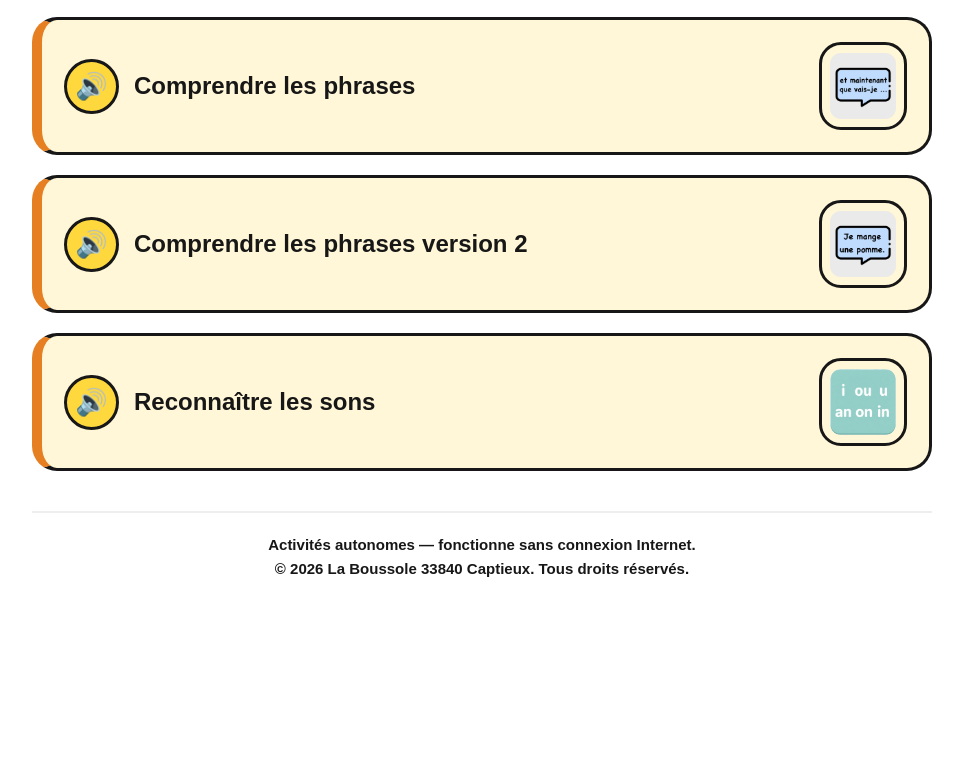
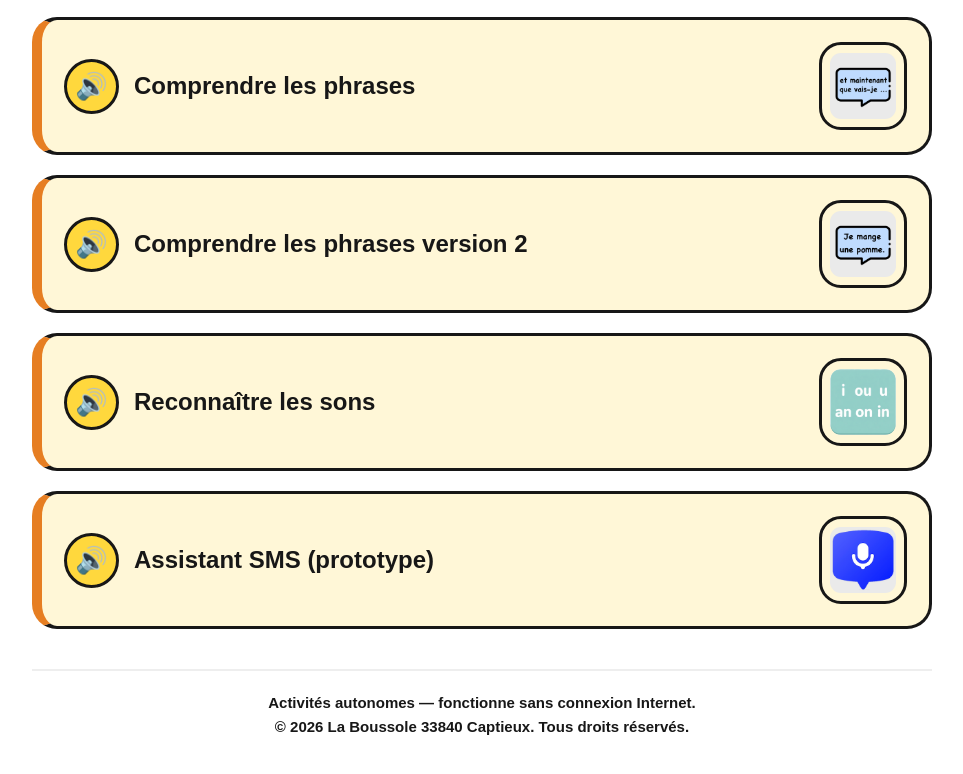
Before and after one commit to renePra-dev/exercices-Boussole, a plain HTML site: page index.html in a window 1280 px wide. Shown: the part 501-1275 px from the top of the page, without its empty margins (158-1121 px from the left). Before the commit the page ends 1127 px from the top, so only its background shows below. Drawn offline with Linux system fonts and the light colour scheme.

Commit message:
Add files via upload

```diff
--- a/index.html
+++ b/index.html
@@ -258,6 +258,16 @@
                 <img src="./jeux_des_sons/icon.png" alt="Icône Sons">
             </a>
 
+            <!-- prototype  : Assistant SMS -->
+            <a href="./assistant/mon-assistant-sms.html" class="carte-exercice orange">
+                <div class="contenu-gauche">
+                    <button class="main-sound" data-text="Assistant SMS" title="Écouter l'intitulé">🔊</button>
+                   <h2>Assistant SMS (prototype)</h2>
+                </div>
+                <img src="./assistant/icon.png" alt="Icône assistant">
+            </a>
+
+
         </main>
 
         <footer>
```
